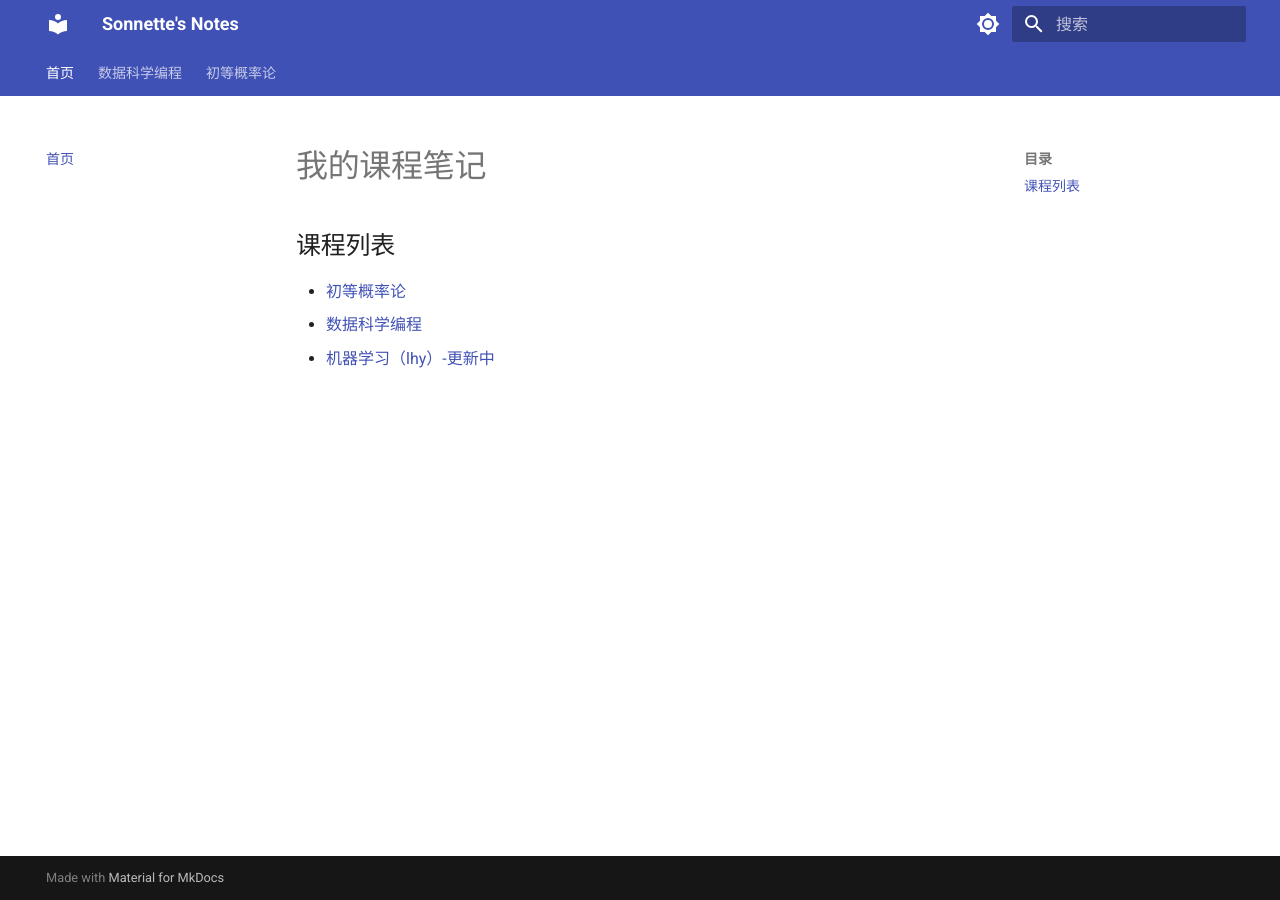
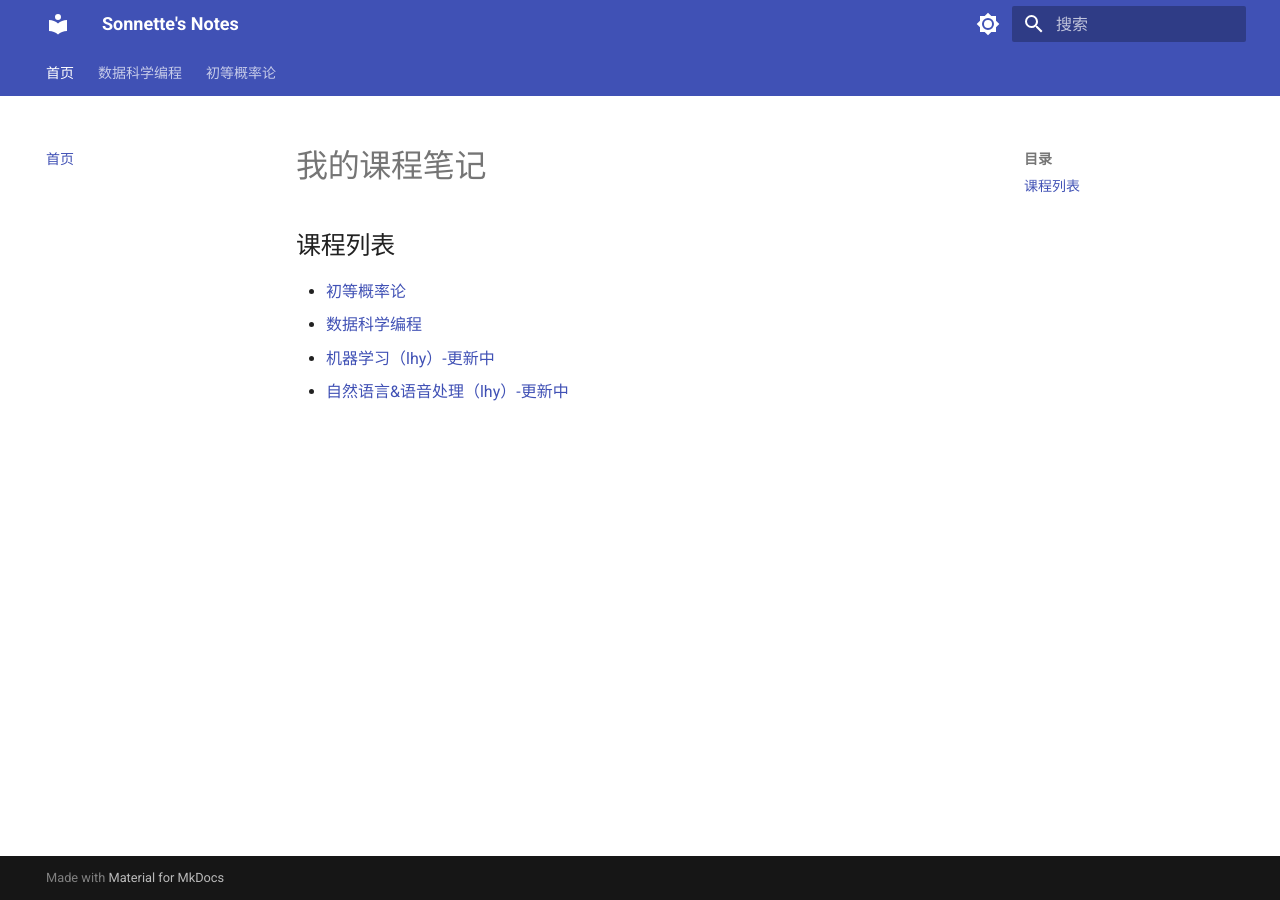
Before and after one commit to Sonnette51/stat_notes_sonnette, an MkDocs documentation site: the page built from docs/index.md, in a window 1280 px wide. Built offline with MkDocs 1.6.1 and Material for MkDocs 9.7.7, drawn with Linux system fonts in a browser that asks for light colours.

Commit message:
Add Natural Language & Speech Processing section

```diff
--- a/docs/index.md
+++ b/docs/index.md
@@ -5,3 +5,4 @@
 - [初等概率论](初等概率论/index.md)
 - [数据科学编程](数据科学编程/index.md)
 - [机器学习（lhy）-更新中](机器学习（lhy）-更新中/index.md)
+- [自然语言&语音处理（lhy）-更新中](自然语言&语音处理（lhy）-更新中/index.md)
```
